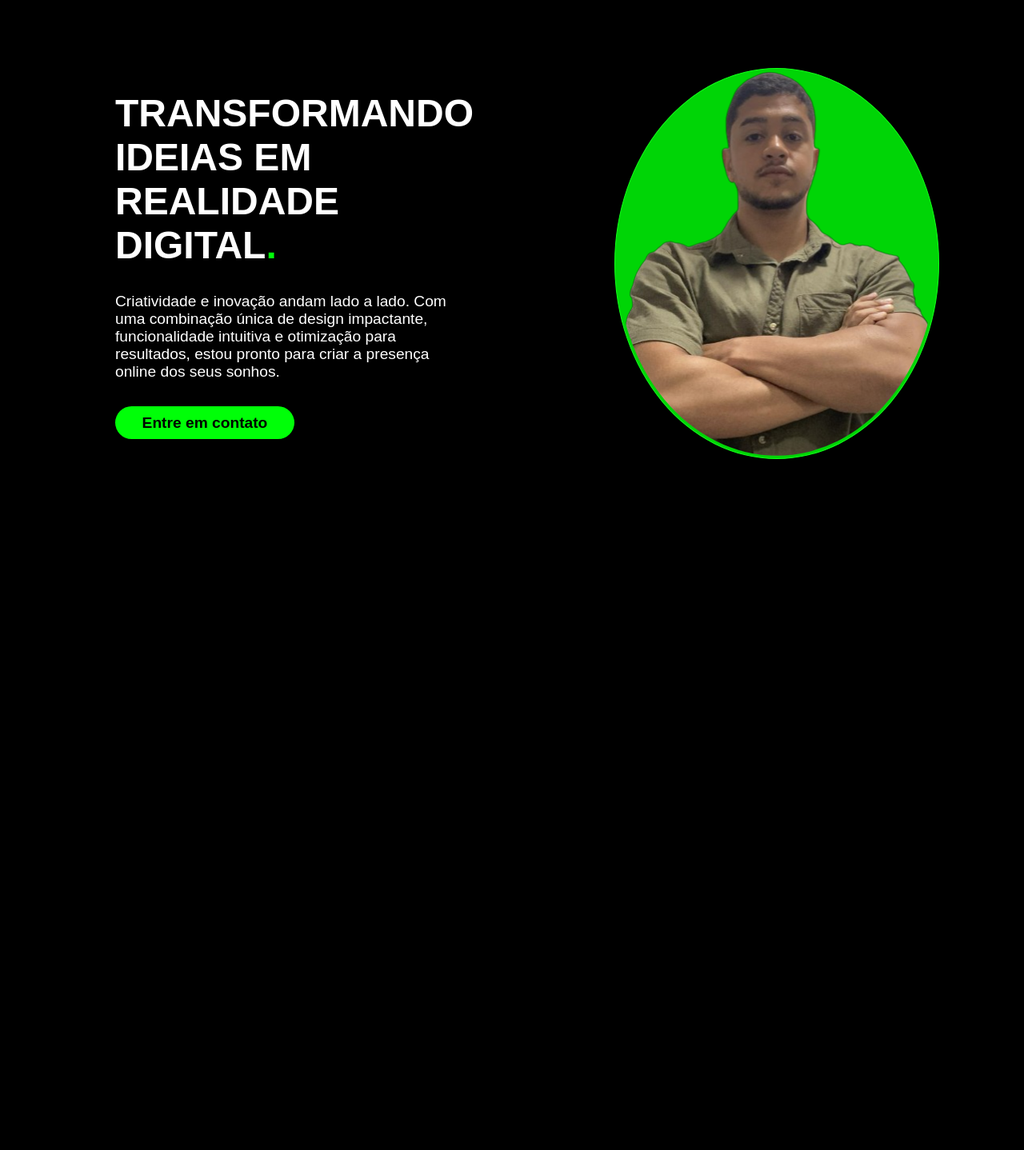
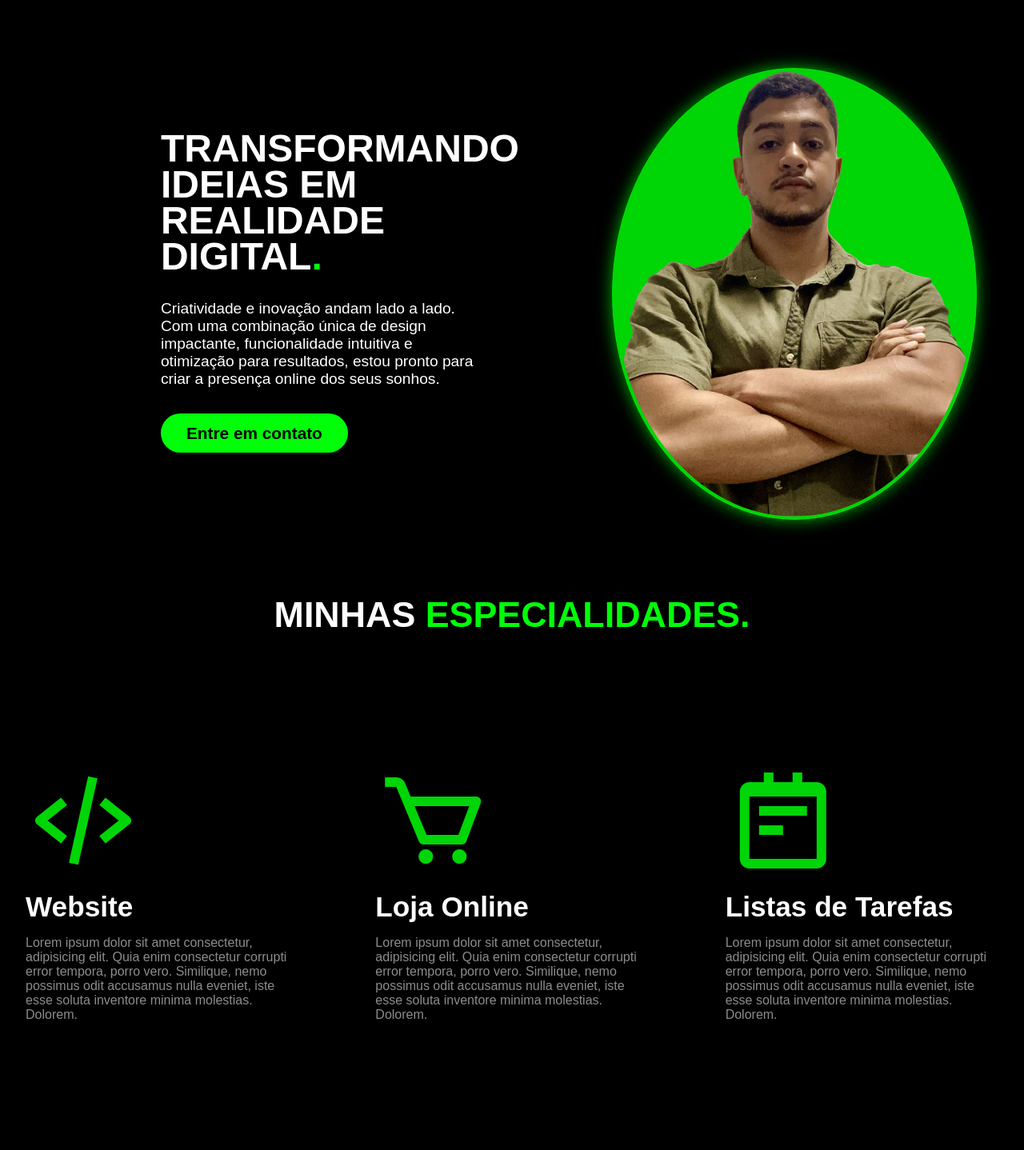
Before and after one commit to dtalisson/developerdt, a plain HTML site: page index.html in a window 1280 px wide. Shown: the part 160-1598 px from the top of the page at 80% size. Before the commit the page ends 837 px from the top, so only its background shows below. Drawn offline with nearby package versions, Linux system fonts and the light colour scheme.

Commit message:
ajustes css/html

```diff
--- a/assets/css/style.css
+++ b/assets/css/style.css
@@ -1,11 +1,13 @@
 
 @keyframes borderAnimation {
     0% {
-      border-color: #f1f1f1;
-    }
-    100% {
-      border-color: #00FF08;
-    }
+        box-shadow: 0 0 20px #00FF08;
+        top: 0px
+      }
+      100% {
+        box-shadow: 0 0 20px #005503;
+        top:5px
+      }
   }
 
  @import url('https://fonts.googleapis.com/css2?family=Poppins:wght@100;300;500;700&display=swap');
@@ -17,6 +19,14 @@
         list-style: none;
         text-decoration: none;
         font-family: 'Poppins', sans-serif;
+}
+h2.title {
+    font-size: 2.8rem;
+    text-align: center;
+    font-weight: bold;
+}
+.flex {
+    display: flex;
 }
 /*  GERAL */
 body {
@@ -78,57 +88,107 @@ header .interface .logo a {
     font-weight: bold;
     color: #00FF08;
 }
-
+/* LINK DA LOGO  */
 .menu-principal {
     margin: 6rem 0rem;
+    padding: 0px 4%;
     width: 100%;
     display: flex;
     align-items: center;
     justify-content: space-between;
-    gap: 2rem;
-
 }
+/*  MENU PRINCIPAL - TOPO DO SITE */
 
 .ladoEsquerdo-menu-principal {
     width: 40%;
     margin: auto;
     padding: 2rem;
 }
+/* LADO ESQUERDO DO MENU PRINCIPAL */
 .ladoEsquerdo-menu-principal h1 {
     font-size: 3rem;
     text-transform: uppercase;
     font-weight: bold;
+    line-height: 45px;
 }
-.ladoEsquerdo-menu-principal  span {
+/* LADO ESQUERDO H1   */
+span {
     color: #00FF08;
 }
+/*  LADO ESQUERDO SPAN ( PONTO )  */
 .ladoEsquerdo-menu-principal p {
     margin: 2rem 0rem;
     font-size: 1.2rem;
 }
+/*  LADO ESQUERDO P  */
 .ladoEsquerdo-menu-principal .btn-contato button {
-    padding: .6rem 2.1rem;
+    padding: .8rem 2rem;
     background-color: #00FF08;
     border:none;
     border-radius: 50px;
-    font-size: 1.2rem;
+    font-size: 1.3rem;
     font-weight: bold;
     color: black;
     cursor: pointer;
+    transition: .2s;
 }
+/* LADO ESQUERDO BOTÃO - ENTRE EM CONTATO   */
 .ladoEsquerdo-menu-principal .btn-contato button:hover {
     box-shadow: 0px 0px 8px #00FF08;
+    transform: scale(1.05);
 }
+/* HOVER DO BOTÃO ENTRE EM CONTATO  */
 
 .ladoDireito-menu-principal {
     width: 40%;
+    display: flex;
+    align-items: center;
+    justify-content: center;
+
 }
+/* LADO DIREITO DO MENU PRINCIPAL  */
 .ladoDireito-menu-principal img {
     max-width: 100%;
     border: 1px solid #00ff085d;
     border-radius: 50%;
     background-color: #00ff08d5;
     padding: .2rem;
-    animation: borderAnimation 1.5s infinite alternate;
+    animation: borderAnimation 2s ease-in-out infinite alternate;
+    position: relative;
+}
+/*  LADO DIREITO DA IMAGEM COM [DIREITO A ANIMAÇÃO] */
+
+section .menu-especialidades {
+    padding: 0px 1%;
 
 }
+
+.menu-especialidades .box-especialidades {
+    margin: 8rem 0rem;
+    color: rgb(255, 255, 255);
+    padding: 2rem;
+    border-radius: 40px;
+    transition: .2s;
+
+}
+.menu-especialidades .box-especialidades:hover {
+    transform: scale(1.05);
+    cursor: pointer;
+    box-shadow: 0 0 8px rgba(255, 255, 255, 0.788);
+}
+.menu-especialidades .flex {
+    gap: 2rem;
+}
+.menu-especialidades .box-especialidades h3 {
+    font-size: 2.2rem;
+    font-weight: bold;
+    margin: 1rem 0rem;
+}
+.menu-especialidades .box-especialidades i {
+    font-size: 9rem;
+    color:#00ff08d5;
+}
+.menu-especialidades .box-especialidades p {
+    color: rgba(255, 255, 255, 0.548);
+
+}
--- a/index.html
+++ b/index.html
@@ -4,6 +4,13 @@
     <meta charset="UTF-8">
     <meta name="viewport" content="width=device-width, initial-scale=1.0">
     <title>Developer Web - Darlan </title>
+    <!-- BOX ION -->
+        <link rel="stylesheet"
+        href="https://cdn.jsdelivr.net/npm/boxicons@latest/css/boxicons.min.css">
+        <!-- or -->
+        <link rel="stylesheet"
+        href="https://unpkg.com/boxicons@latest/css/boxicons.min.css">
+    <!-- THE END BOX ICON -->
     <link rel="stylesheet" href="assets/css/style.css">
     <script src="assets/js/script.js"></script>
 </head>
@@ -32,23 +39,55 @@
         </div>
         </div>
     </header>
-    <!--  -->
+    <!-- PARTE HEADER -->
     <main>
-        <div class="menu-principal">
+        <section class="menu-principal">
          <div class="ladoEsquerdo-menu-principal">
-            <h1> transformando ideias em realidade digital<span>.</span></h1>
-            <p> Criatividade e inovação andam lado a lado. Com uma combinação única de design impactante, funcionalidade intuitiva e otimização para resultados, estou pronto para criar a presença online dos seus sonhos.</p>
+            <div class="txt">
+                <h1> transformando ideias em realidade digital<span>.</span></h1>
+                <p> Criatividade e inovação andam lado a lado. Com uma combinação única de design impactante, funcionalidade intuitiva e otimização para resultados, estou pronto para criar a presença online dos seus sonhos.</p>
+            </div>
+            <!-- TEXTO DO LADO ESQUERDO -->
             <div class="btn-contato">
                 <a href="#">
                     <button> Entre em contato </button>
                 </a>
             </div>
+            <!-- BOTÃO -->
         </div>
+        <!-- lado esquerdo menu principal -->
         <div class="ladoDireito-menu-principal">
-            <img src="assets/img/bg.png" alt="">
+            <img src="assets/img/bg-1.png" alt="">
         </div>
-        </div>
+          <!-- LADO DIREITO do menu principal -->
+        </section>
+        <!-- SEÇÃO DO MENU PRINCIPAL -->
+        <section class="menu-especialidades">
+            <div class="interface">
+            <h2 class="title"> MINHAS <span class=""> ESPECIALIDADES.</span></h2>
+                <div class="flex">
+                <div class="box-especialidades">
+                    <i class='bx bx-code-alt'></i>
+                    <h3> Website</h3>
+                    <p> Lorem ipsum dolor sit amet consectetur, adipisicing elit. Quia enim consectetur corrupti error tempora, porro vero. Similique, nemo possimus odit accusamus nulla eveniet, iste esse soluta inventore minima molestias. Dolorem.</p>
+                </div>
+                <!-- BOX -->
+                <div class="box-especialidades">
+                    <i class='bx bx-cart' ></i>
+                    <h3>Loja Online</h3>
+                    <p> Lorem ipsum dolor sit amet consectetur, adipisicing elit. Quia enim consectetur corrupti error tempora, porro vero. Similique, nemo possimus odit accusamus nulla eveniet, iste esse soluta inventore minima molestias. Dolorem.</p>
+                </div>
+                <!-- BOX -->
+                <div class="box-especialidades">
+                    <i class='bx bx-notepad' ></i>
+                    <h3> Listas de Tarefas</h3>
+                    <p> Lorem ipsum dolor sit amet consectetur, adipisicing elit. Quia enim consectetur corrupti error tempora, porro vero. Similique, nemo possimus odit accusamus nulla eveniet, iste esse soluta inventore minima molestias. Dolorem.</p>
+                </div>
+                <!-- BOX -->
+            </div>
+            </div>
 
+        </section>
     </main>
 </body>
 </html>
```
Also changed, not shown: assets/img/BG.png (deleted), assets/img/Design sem nome (2).png (deleted), assets/img/bg-1.png (added).
